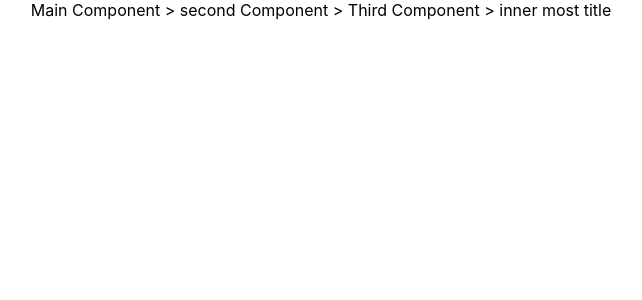
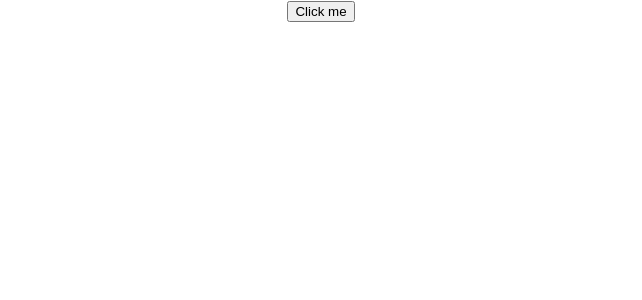
Before and after one commit to jigyasa-ctrl/React-component-practise, a React (Create React App) app in the folder mainComponent/: page / in a window 1280 px wide. Shown: the top 300 px of the page, without its empty margins (319-961 px from the left). Built offline with nearby package versions, Linux system fonts and the light colour scheme.

Commit message:
deboaunce/ throttle comp added

```diff
--- a/mainComponent/src/App.js
+++ b/mainComponent/src/App.js
@@ -4,6 +4,8 @@ import TicTacToe from './Components/TicTacToe';
 import NextedComments from "./Components/NestedComments"
 import VirtualisedList from "./Components/VirtualizedList"
 import Breadcrumb from "./Components/Breadcrumb"
+import ThrottleComp from "./Components/useThrottle"
+import DebounceComp from "./Components/DebounceComp"
 
 function App() {
   return (
@@ -11,7 +13,9 @@ function App() {
       {/* <TicTacToe /> */}
       {/* <NextedComments /> */}
       {/* <VirtualisedList /> */}
-      <Breadcrumb />
+      {/* <Breadcrumb /> */}
+      {/* <ThrottleComp /> */}
+      <DebounceComp />
     </div>
   );
 }
--- /dev/null
+++ b/mainComponent/src/Components/DebounceComp.jsx
@@ -0,0 +1,24 @@
+import { useRef, useCallback } from "react";
+const useDebounce = function(func, delay) {
+    const timeoutRef = useRef(0)
+    const debounce = useCallback((...args) => {
+        if (timeoutRef.current) {
+        clearTimeout(timeoutRef.current)
+        }
+        timeoutRef.current = setTimeout(() => {
+            func(...args);
+        }, delay)
+
+    }, [delay, func])
+    return debounce
+}
+
+export default function DebounceComp() {
+    const handleClick = () =>{
+        console.log("clicked")
+    }
+    const debounce = useDebounce(handleClick, 1000)
+    return <div>
+        <button onClick={debounce}>Click me</button>
+    </div>
+}
--- /dev/null
+++ b/mainComponent/src/Components/useThrottle.jsx
@@ -0,0 +1,24 @@
+import { useCallback, useRef } from "react";
+
+function useThrottle(func, delay) {
+    const lastExecuted = useRef(Date.now());
+    const throttled = useCallback((...args) =>{
+        if(Date.now() - lastExecuted.current >= delay){
+            func(...args)
+            lastExecuted.current = Date.now()
+        }
+
+    }, [func, delay])
+  return throttled;
+
+}
+
+export default function ThrottleComp() {
+    const handleClick = function(){
+        console.log("Cliked")
+    }
+    const thr = useThrottle(handleClick, 1000)
+    return <div>
+        <button onClick={thr}>Click me</button>
+    </div>
+}
```
